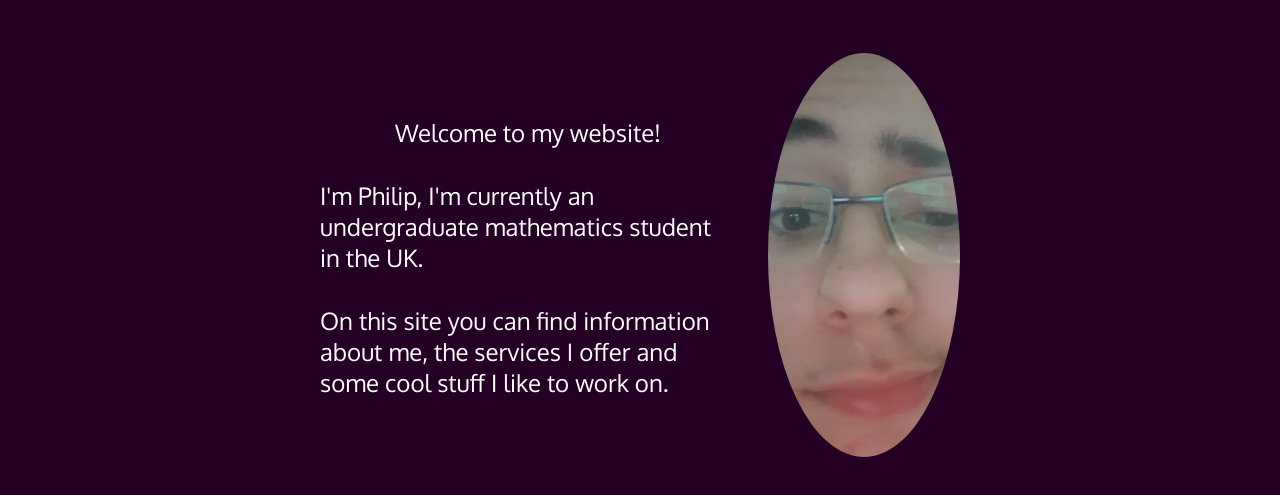
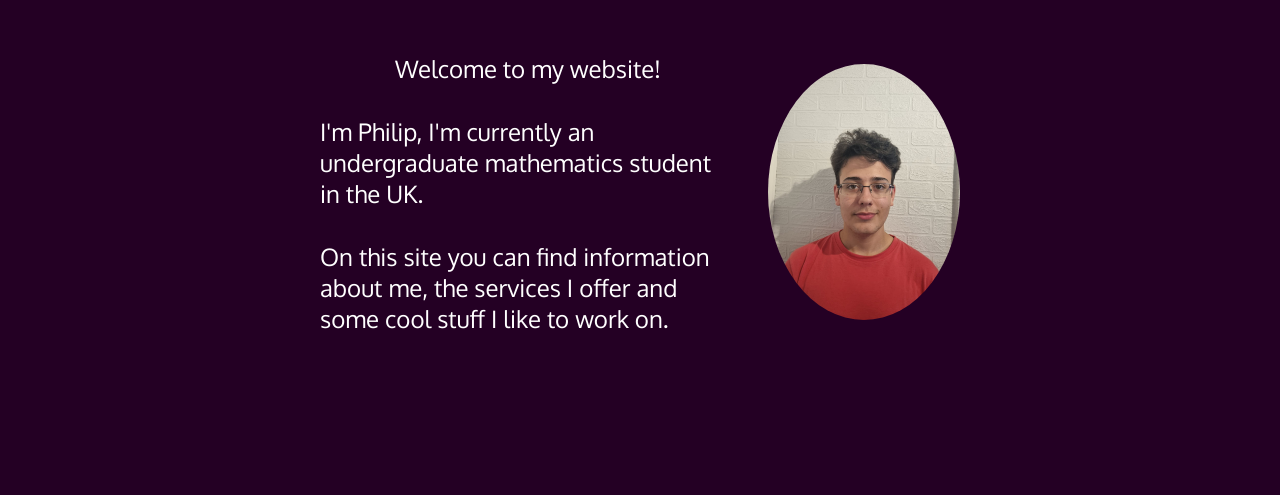
Before and after one commit to Philip-Corradi/Portfolio-Website, a plain HTML site: page index.html in a window 1280 px wide. Shown: the part 177-672 px from the top of the page. Drawn offline with Linux system fonts and the light colour scheme.

Commit message:
fixed picture

```diff
--- a/index.html
+++ b/index.html
@@ -63,7 +63,7 @@
 
 
                 <div class="image-division">
-                    <img src="/assets/pebbing out.jpg" class="philip-picture" style="width: 15vw; border-radius: 50%;">
+                    <img src="/assets/headshot.jpg" class="philip-picture" style="width: 15vw; border-radius: 50%;">
                 </div>
 
 
```
Also changed, not shown: assets/headshot.jpg (added), assets/pebbing out.jpg (deleted).
